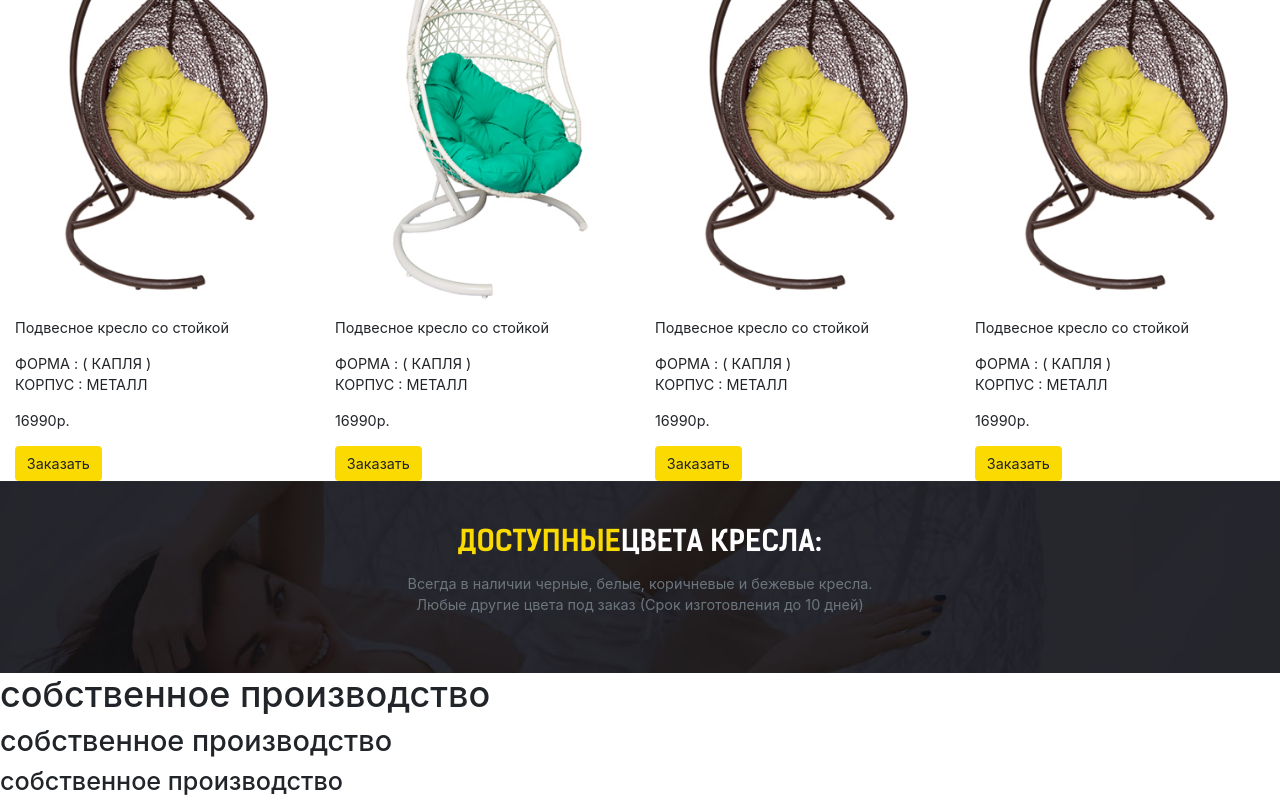
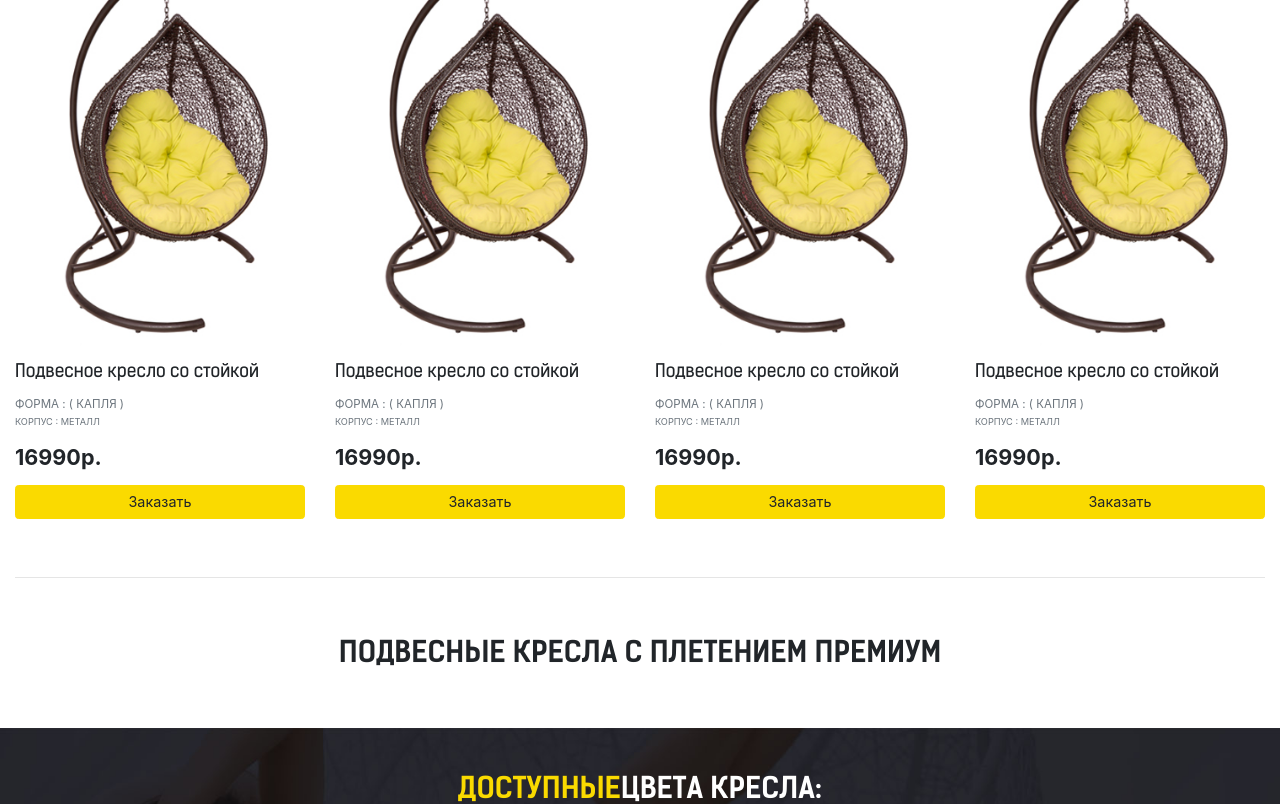
Before and after one commit to a2gil/plet4-boot, an Angular app: page / in a window 1280 px wide. Shown: the part 2140-2944 px from the top of the page. Built offline with nearby package versions, Linux system fonts and the light colour scheme.

Commit message:
home layout fix

```diff
--- a/src/app/app.component.html
+++ b/src/app/app.component.html
@@ -91,34 +91,48 @@
           <h2><p class="text-uppercase font-ksb">всегда в наличии следующие варианты кресел</p></h2>
       </div>
     </div>
-    <div class="row">
+    <div class="row py-5">
       <div class="col">
-          <img class="img-fluid" src="assets/section2/kaplya.jpg" alt="">
-          <p>Подвесное кресло со стойкой</p>
-          <p>ФОРМА : ( КАПЛЯ ) <br>КОРПУС : МЕТАЛЛ</p>
-          <p>16990p.</p>
-          <button class="btn btn-primary">Заказать</button>
+          <app-lounge
+            [imgSrc]="'assets/section2/kaplya.jpg'"
+            [title]="'Подвесное кресло со стойкой'"
+            [type]="'КАПЛЯ'"
+            [corpus]="'МЕТАЛЛ'"
+            [price]=16990>
+          </app-lounge>
       </div>
       <div class="col">
-          <img class="img-fluid" src="assets/section2/oval.jpg" alt="">
-          <p>Подвесное кресло со стойкой</p>
-          <p>ФОРМА : ( КАПЛЯ ) <br>КОРПУС : МЕТАЛЛ</p>
-          <p>16990p.</p>
-          <button class="btn btn-primary">Заказать</button>
+          <app-lounge
+            [imgSrc]="'assets/section2/kaplya.jpg'"
+            [title]="'Подвесное кресло со стойкой'"
+            [type]="'КАПЛЯ'"
+            [corpus]="'МЕТАЛЛ'"
+            [price]=16990>
+          </app-lounge>
       </div>
       <div class="col">
-          <img class="img-fluid" src="assets/section2/kaplya.jpg" alt="">
-          <p>Подвесное кресло со стойкой</p>
-          <p>ФОРМА : ( КАПЛЯ ) <br>КОРПУС : МЕТАЛЛ</p>
-          <p>16990p.</p>
-          <button class="btn btn-primary">Заказать</button>
+          <app-lounge
+            [imgSrc]="'assets/section2/kaplya.jpg'"
+            [title]="'Подвесное кресло со стойкой'"
+            [type]="'КАПЛЯ'"
+            [corpus]="'МЕТАЛЛ'"
+            [price]=16990>
+          </app-lounge>
       </div>
       <div class="col">
-          <img class="img-fluid" src="assets/section2/kaplya.jpg" alt="">
-          <p>Подвесное кресло со стойкой</p>
-          <p>ФОРМА : ( КАПЛЯ ) <br>КОРПУС : МЕТАЛЛ</p>
-          <p>16990p.</p>
-          <button class="btn btn-primary">Заказать</button>
+          <app-lounge
+            [imgSrc]="'assets/section2/kaplya.jpg'"
+            [title]="'Подвесное кресло со стойкой'"
+            [type]="'КАПЛЯ'"
+            [corpus]="'МЕТАЛЛ'"
+            [price]=16990>
+          </app-lounge>
+      </div>
+    </div>
+    <hr>
+    <div class="row py-5">
+      <div class="col text-center">
+          <h2><p class="text-uppercase font-ksb">подвесные кресла с плетением премиум</p></h2>
       </div>
     </div>
   </div>
@@ -148,5 +162,3 @@
 <h4>собственное производство</h4>
 <h5>собственное производство</h5>
 <h6>собственное производство</h6>
-
-<button type="button" class="btn btn-primary">Primary</button>
--- a/src/app/app.module.ts
+++ b/src/app/app.module.ts
@@ -4,12 +4,14 @@ import { NgModule } from '@angular/core';
 
 import { AppComponent } from './app.component';
 import { NavComponent } from './nav/nav.component';
+import { LoungeComponent } from './lounge/lounge.component';
 
 
 @NgModule({
   declarations: [
     AppComponent,
-    NavComponent
+    NavComponent,
+    LoungeComponent
   ],
   imports: [
     BrowserModule
--- /dev/null
+++ b/src/app/lounge/lounge.component.html
@@ -0,0 +1,5 @@
+<img class="img-fluid" src="{{imgSrc}}" alt="">
+<h5><p class="font-ksr">{{title}}</p></h5>
+<small class="text-muted"><p>ФОРМА : ( {{type}} )<br><small>КОРПУС : {{corpus}}</small></p></small>
+<h4><p class="font-ks"><strong>{{price}}p.</strong></p></h4>
+<button class="btn btn-primary btn-md btn-block">Заказать</button>
--- /dev/null
+++ b/src/app/lounge/lounge.component.ts
@@ -0,0 +1,21 @@
+import { Component, OnInit, Input } from '@angular/core';
+
+@Component({
+  selector: 'app-lounge',
+  templateUrl: './lounge.component.html',
+  styleUrls: ['./lounge.component.scss']
+})
+export class LoungeComponent implements OnInit {
+
+  @Input() public imgSrc: string = '';
+  @Input() public title: string = '';
+  @Input() public type: string = '';
+  @Input() public corpus: string = '';
+  @Input() public price: number = 0;
+
+  constructor() { }
+
+  ngOnInit() {
+  }
+
+}
```
Also changed, not shown: src/app/lounge/lounge.component.scss (added), 1 other file (tests, documents, lock files or other folders).
